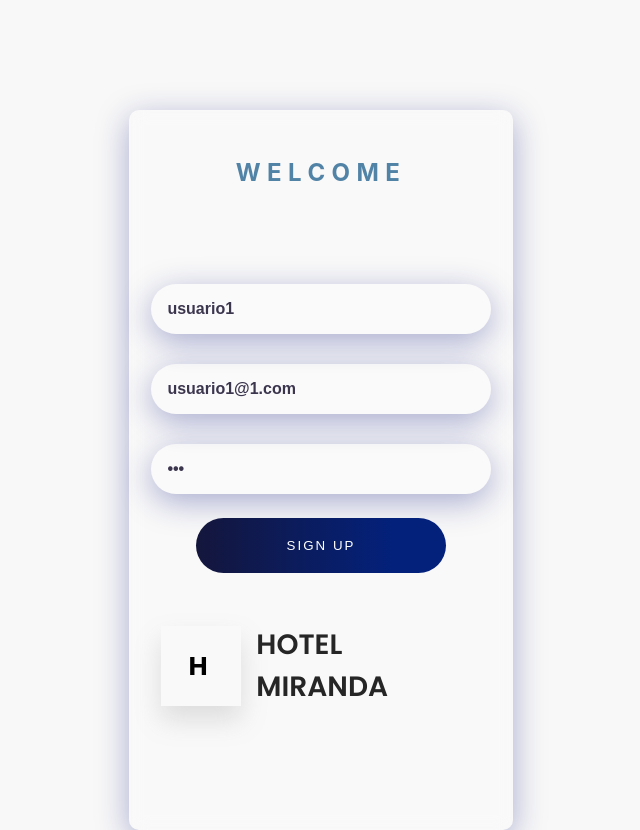
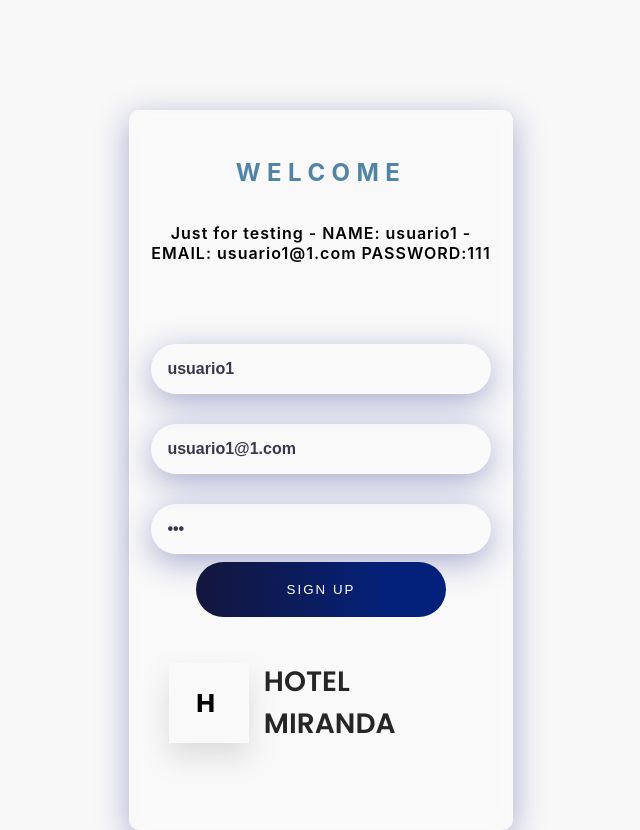
Before and after one commit to diegomdomi/hotel-miranda-dashboard, a React (Create React App) app: page /hotel-miranda-dashboard/login in a window 1280 px wide. Shown: the whole page, without its empty margins (319-959 px from the left). Built offline with nearby package versions, Linux system fonts and the light colour scheme; no server answers.

Commit message:
conection api

```diff
--- a/src/Components/LoginUser.jsx
+++ b/src/Components/LoginUser.jsx
@@ -6,7 +6,25 @@ import {  useNavigate } from 'react-router-dom'
 import { useAuth } from '../Context/AuthProvider';
 import { ACTIONS_USER } from '../Context/actions';
 
+const url = process.env.REACT_APP_URL
 
+const sendForm = async (email,password) => {
+  try{
+    const requestOptions = {
+      method: 'POST',
+      mode: "cors",
+      Accept: 'application/json',
+      headers: { 'Content-Type': 'application/json' },
+      body: JSON.stringify({ "email": email , "password": password})
+  };
+  const response = await fetch(url, requestOptions);
+  const data = await response.json();
+  return data
+    }
+    catch (err) {
+      alert(`Sorry we have some problems with the form: ${err}`)
+    }
+}
 
 function LoginUser() {
 
@@ -16,11 +34,10 @@ function LoginUser() {
   const [password, setPassword] = useState("111")
   const [name, setName] = useState("usuario1")
 
-
-  const handleSubmit = (e) =>{
+  const handleSubmit = async (e) =>{
     e.preventDefault()
-    // auth.loginAuth({email,password})
-  auth.authDispatch({type:ACTIONS_USER.LOGIN , payload:{email,password,name}})
+    const {token} = await sendForm(email,password)
+    auth.authDispatch({type:ACTIONS_USER.LOGIN , payload:{email,password,name, token}})
     navigate('/')
     }
 
@@ -29,14 +46,17 @@ function LoginUser() {
     <form onSubmit={handleSubmit} style={{paddingTop:'50px'}}>
     <MainContainer>
       <WelcomeText>Welcome</WelcomeText>
+      <IntroParagraphContainer>
+        <IntroParagraph>Just for testing - NAME: usuario1 - EMAIL: usuario1@1.com  PASSWORD:111 </IntroParagraph>
+      </IntroParagraphContainer>
       <InputContainer>
         <Input type="name" placeholder="Name" name="name"  handleInputChange={(e)=>setName(e.target.value)} value={name}/>
         <Input type="text" placeholder="Email" name="email" handleInputChange={(e)=>setEmail(e.target.value)} value={email}/>
         <Input type="password" placeholder="Password" name="password"  handleInputChange={(e)=>setPassword(e.target.value)} value={password}/>
       </InputContainer>
-      <ButtonContainer>
+      {/* <ButtonContainer> */}
         <Button content="Sign Up"  />
-      </ButtonContainer>
+      {/* </ButtonContainer> */}
       <MainTitleContainer>
           <TitleContainer>H</TitleContainer>
           <MainTitle>Hotel Miranda</MainTitle>
@@ -53,7 +73,7 @@ const MainContainer = styled.div`
   padding-bottom:80px;
   align-items: center;
   flex-direction: column;
-  height: 80vh;
+  ${'' /* height: 80vh; */}
   width: 30vw;
   background: rgba(255, 255, 255, 0.15);
   box-shadow: 0 8px 32px 0 rgba(31, 38, 135, 0.37);
@@ -99,11 +119,19 @@ const MainContainer = styled.div`
 `;
 
 const WelcomeText = styled.h2`
-  margin: 3rem 0 2rem 0;
+  margin: 3rem 0 0 0;
   color:#346f99d9;
-  padding-bottom:50px;
 `;
-
+const IntroParagraph = styled.p`
+  color: #000000;
+  font-size: 16px;
+  letter-spacing: 1px;
+  text-transform: none;
+  font-weight: 600
+`
+const IntroParagraphContainer = styled.div`
+padding: 20px 10px 50px 10px;
+`
 const InputContainer = styled.div`
   display: flex;
   flex-direction: column;
@@ -147,6 +175,8 @@ const MainTitleContainer = styled.div`
     display: flex;
     align-items: center;
     gap: 15px;
+    padding-top: 25px;
+    padding-left: 15px;
 `
 
 export default LoginUser;
--- a/src/Context/reducers.js
+++ b/src/Context/reducers.js
@@ -4,7 +4,7 @@ export const myReducer = (state,action)=>{
      switch (action.type) {
         case ACTIONS_USER.LOGIN:
             if(action.payload.email === 'usuario1@1.com' && action.payload.name === 'usuario1' && action.payload.password === '111'){
-                localStorage.setItem("userLogin", JSON.stringify({email: "usuario1@1.com", name:'usuario1' ,isLogged: true}));
+                localStorage.setItem("userLogin", JSON.stringify({email: "usuario1@1.com", name:'usuario1' ,isLogged: true, token:action.payload.token}));
             }else{
                 alert('something went wrong')
                return { ...state, isLogged: false}
@@ -13,7 +13,8 @@ export const myReducer = (state,action)=>{
                  ...state,
                  email: action.payload.email,
                  name: action.payload.name,
-                 isLogged:true
+                 isLogged:true,
+                 token: action.payload.token
              }
         case ACTIONS_USER.LOGOUT:
             localStorage.removeItem('userLogin');
--- a/src/Redux/bookingsSlice.js
+++ b/src/Redux/bookingsSlice.js
@@ -8,9 +8,7 @@ const initialState = {
   singleBooking:{},
   loading: false,
   error: false
-
   }
-
 
   export const fetchAllBookings = createAsyncThunk(
     'bookings/delayFunction',
--- a/src/index.js
+++ b/src/index.js
@@ -9,7 +9,7 @@ import { store } from './App/store';
 const root = ReactDOM.createRoot(document.getElementById('root'));
 root.render(
   <React.StrictMode>
-    <Provider store={store}>
+    <Provider store={store} >
       <App />
     </Provider>
   </React.StrictMode>
```
Also changed, not shown: src/App.js (+1 -7 lines), 1 other file (tests, documents, lock files or other folders).
